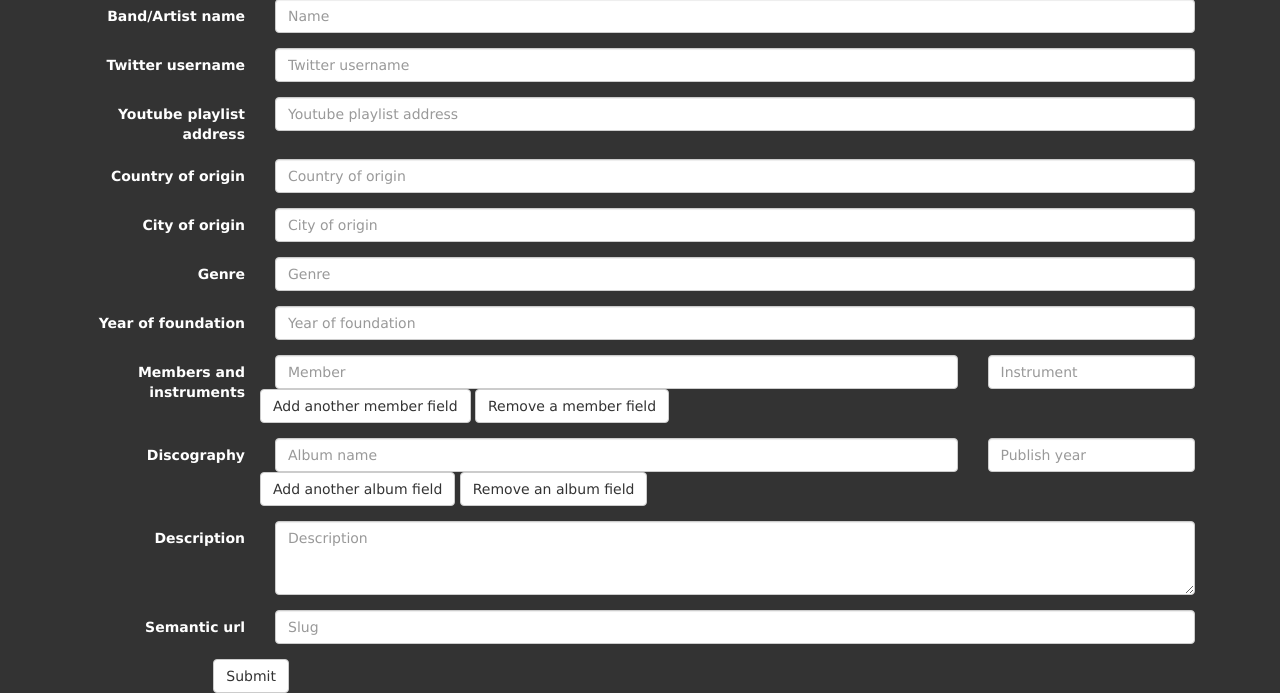
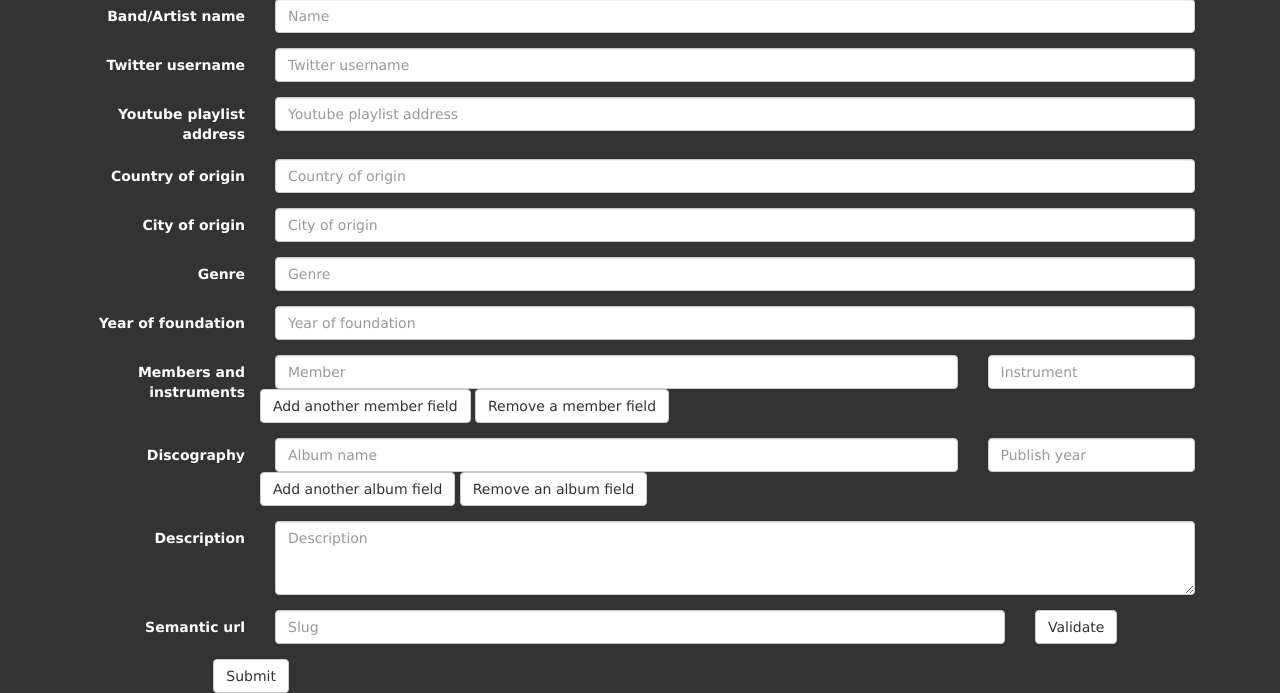
Before and after one commit to bambimusic/bambimusic, a Flask app: page /add in a window 1280 px wide. Shown: the part 181-874 px from the top of the page. Run offline with Flask 2, Linux system fonts and the light colour scheme; some libraries are stand-ins or nearby versions.

Commit message:
Lisäsin slugin parsimisen

```diff
--- a/static/add.js
+++ b/static/add.js
@@ -69,9 +69,18 @@ window.onload = function() {
     if (albumIdIncrement>1) {albumIdIncrement--;}
   });
 
-  $( '#inputSlug' ).change(function() {
+  //$( '#inputSlug' ).change(function() {
+  //  var slug = $ ( '#inputSlug').val();
+  //  slug = slug.toLowerCase();
+  //  alert( slug.includes("testi") );
+  //});
+
+  $('#slugButton').click(function(){
+    var input = document.getElementById( "inputSlug");
     var slug = $ ( '#inputSlug').val();
-  alert( slug.includes("testi") );
+    slug = slug.toLowerCase();
+    slug = slug.replace(/[^a-zA-Z0-9]+/g,'-');
+    input.value = slug;
   });
 
 }
--- a/templates/add.html
+++ b/templates/add.html
@@ -136,8 +136,11 @@
           </div>
           <div class="form-group">
               <label for="inputSlug" class="col-sm-2 control-label">Semantic url</label>
-              <div class="col-sm-10">
+              <div class="col-sm-8">
                   <input type="text" class="form-control" id="inputSlug" name="slug" placeholder="Slug">
+              </div>
+              <div class="col-sm-2">
+                  <button type="button" id="slugButton" class="btn btn-default">Validate</button>
               </div>
           </div>
 </div>
```
